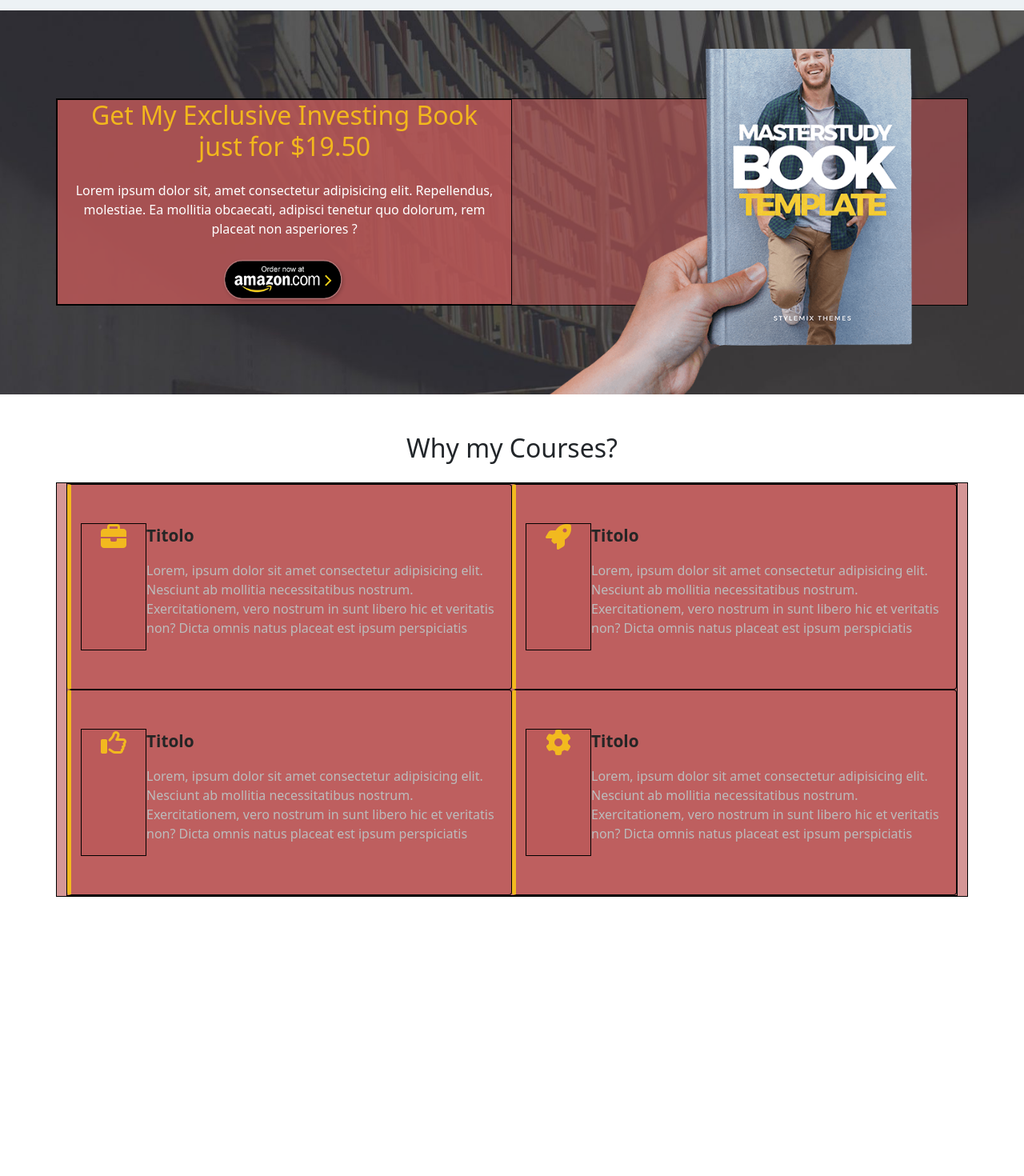
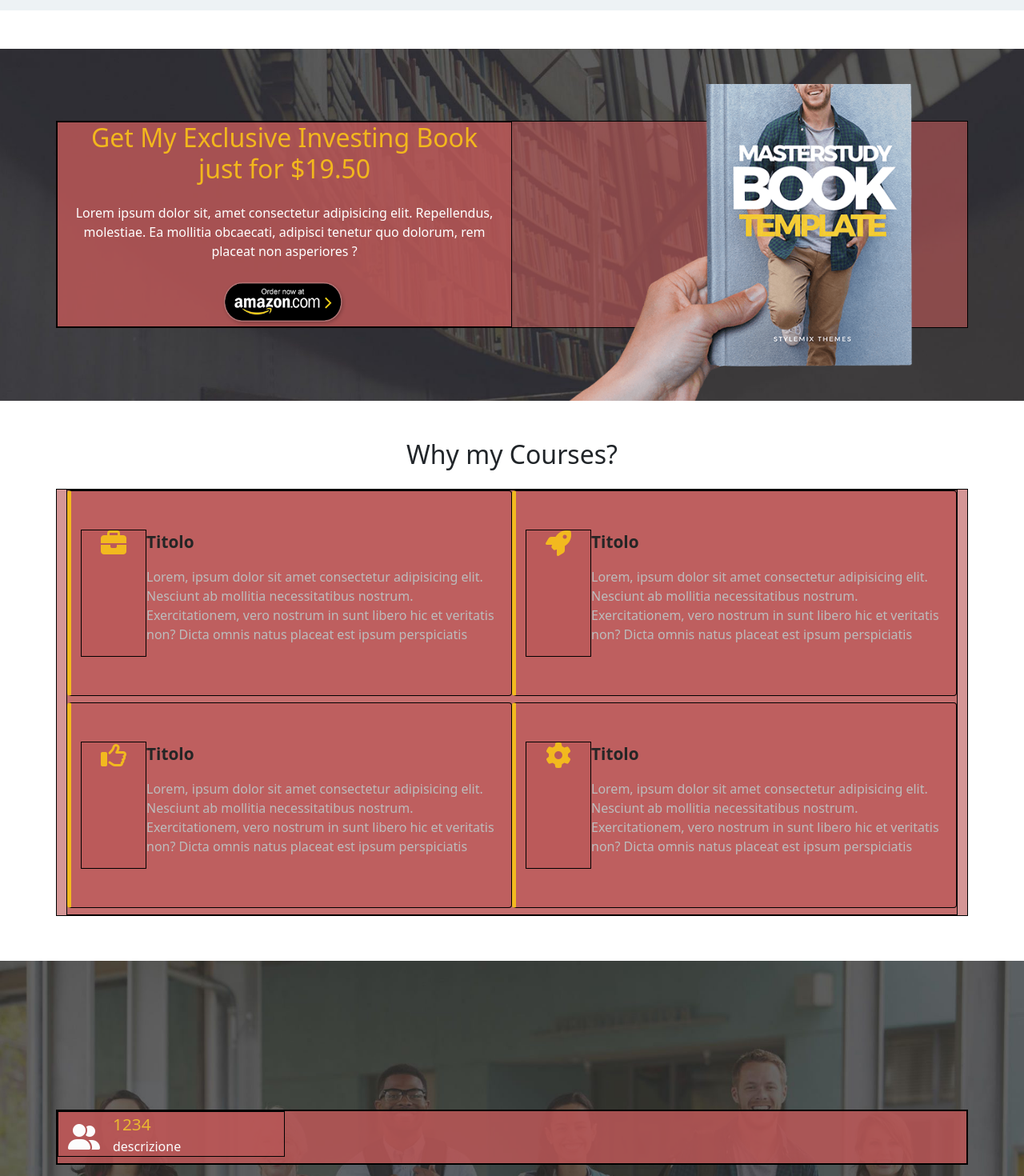
Before and after one commit to Silvia-Du/proj-html-vuejs, a Vue app: page / in a window 1280 px wide. Shown: the part 1960-3430 px from the top of the page at 80% size. Before the commit the page ends 3089 px from the top, so only its background shows below. Built offline with nearby package versions, Linux system fonts and the light colour scheme.

Commit message:
Fine Performance Data provvisorio

```diff
--- /dev/null
+++ b/src/components/CallToActOffer.vue
@@ -0,0 +1,54 @@
+<template>
+
+  <div class="row">
+
+    <div class="col-12 col-md-6 debug d-flex flex-column align-items-center text-center">
+      <h2 class="mb-4">Get My Exclusive Investing Book just for $19.50</h2>
+      <p class="mb-4">Lorem ipsum dolor sit, amet consectetur adipisicing elit. Repellendus, molestiae. Ea mollitia obcaecati, adipisci tenetur quo dolorum, rem placeat non asperiores ?
+      </p>
+      <img src="../assets/img/amazon.png" alt="amazon-logo">
+    </div>
+
+    <div class="img-hover"></div>
+
+  </div>
+
+</template>
+
+<script>
+export default {
+  name: 'CattToActOffer'
+}
+</script>
+
+<style lang="scss" scoped>
+@import '../assets/style/vars.scss';
+
+  h2{
+    color: $mainYellow;
+  }
+  p{
+    color: white;
+  }
+  img{
+    max-width: 155px;
+  }
+  .img-hover{
+    object-fit: cover;
+    background-image: url(../assets/img/book.png);
+    background-size: cover;
+    background-position: center;
+    position: absolute;
+    height: 90%;
+    width: 500px;
+    bottom: 0;
+    left: 50%;
+  }
+
+  @media screen and (max-width: 768px ){
+    .img-hover{
+      display: none;
+    }
+  }
+
+</style>
--- a/src/components/ContainerFullW.vue
+++ b/src/components/ContainerFullW.vue
@@ -1,67 +1,43 @@
 <template>
-  <div class="sd-row d-flex align-items-center">
+  <div :class="[{'bg-library': type === 'Cta'},{'bg-people': type === 'performance'}]"
+  class="sd-row d-flex align-items-center">
     <div class="container debug">
-      <div class="row">
-        <div class="col-12 col-md-6 debug d-flex flex-column align-items-center text-center">
-          <h2 class="mb-4">Get My Exclusive Investing Book just for $19.50</h2>
-          <p class="mb-4">Lorem ipsum dolor sit, amet consectetur adipisicing elit. Repellendus, molestiae. Ea mollitia obcaecati, adipisci tenetur quo dolorum, rem placeat non asperiores ?</p>
-          <img src="../assets/img/amazon.png" alt="amazon-logo">
-        </div>
-        <!-- <div class="col-6 d-none d-md-block debug">
-          </div> -->
-          <div class="img-hover">
-            <!-- <img class="img-hover debug" src="../assets/img/book.png" alt="book-img"> -->
-            </div>
-      </div>
+      <CallToActOffer v-show="type === 'Cta'" />
+      <PerformanceComp v-show="type === 'performance'"/>
     </div>
   </div>
 </template>
 
 <script>
+import CallToActOffer from './CallToActOffer.vue';
+import PerformanceComp from './PerformanceComp.vue';
 export default {
-  name: 'ContainerFullW'
+    name: "ContainerFullW",
+    components: { CallToActOffer, PerformanceComp },
+    props: {
+      type: String
+    },
+
 }
 </script>
 
 <style lang="scss" scoped>
-@import '../assets/style/vars.scss';
 
-  .sd-row{
-    height: 60vh;
-    background-image: url(../assets/img/slider_1-1917x607-1914x606.jpg);
-    background-position: center;
-    background-size: cover;
-    position: relative;
+.sd-row{
+  height: 55vh;
+  background-size: cover;
+  position: relative;
+}
 
-    h2{
-      color: $mainYellow;
-    }
-    p{
-      color: white;
-    }
+.bg-library{
+  background-image: url(../assets/img/slider_1-1917x607-1914x606.jpg);
+  background-position: center;
+}
 
-    img{
-      max-width: 155px;
-    }
+.bg-people{
+  background-image: url(../assets/img/counter-1919x1101.jpg);
+  background-position: top;
+}
 
-    .img-hover{
-      object-fit: cover;
-      background-image: url(../assets/img/book.png);
-      background-size: cover;
-      background-position: center;
-      position: absolute;
-      height: 90%;
-      width: 500px;
-      bottom: 0;
-      left: 50%;
-    }
-
-  }
-
-  @media screen and (max-width: 768px ){
-    .img-hover{
-      display: none;
-    }
-  }
 
 </style>
--- a/src/components/CoursesComp.vue
+++ b/src/components/CoursesComp.vue
@@ -1,6 +1,6 @@
 <template>
   <div :class="{'bg-color': type === 'New Courses'}"
-  class="courses pt-5 pb-2 text-center">
+  class="courses pt-5 pb-2 text-center mb-5">
     <h2 class="mb-4">{{type}}</h2>
     <div class="container debug">
       <!-- card new course -->
--- a/src/components/InfoCourseCard.vue
+++ b/src/components/InfoCourseCard.vue
@@ -3,7 +3,7 @@
     <div class="container debug">
       <div class="row">
         <!-- Card -->
-        <div class="card col-12 col-md-6 debug d-flex flex-row py-5">
+        <div class="card col-12 col-md-6 debug d-flex flex-row py-5 mb-2">
           <div class="debug px-4">
             <i class="fa-solid fa-briefcase"></i>
           </div>
@@ -13,7 +13,7 @@
           </div>
         </div>
         <!-- Card -->
-        <div class="card col-12 col-md-6 debug d-flex flex-row py-5">
+        <div class="card col-12 col-md-6 debug d-flex flex-row py-5 mb-2">
           <div class="debug px-4">
             <i class="fa-solid fa-rocket"></i>
           </div>
@@ -23,7 +23,7 @@
           </div>
         </div>
         <!-- Card -->
-        <div class="card col-12 col-md-6 debug d-flex flex-row py-5">
+        <div class="card col-12 col-md-6 debug d-flex flex-row py-5 mb-2">
           <div class="debug px-4">
             <i class="fa-regular fa-thumbs-up"></i>
           </div>
@@ -33,7 +33,7 @@
           </div>
         </div>
         <!-- Card -->
-        <div class="card col-12 col-md-6 debug d-flex flex-row py-5">
+        <div class="card col-12 col-md-6 debug d-flex flex-row py-5 mb-2">
           <div class="debug px-4">
             <i class="fa-solid fa-gear"></i>
           </div>
--- /dev/null
+++ b/src/components/PerformanceComp.vue
@@ -0,0 +1,42 @@
+<template>
+  <div class="data debug row">
+
+    <div class="col-6 col-md-3 d-flex align-items-end debug mb-2">
+      <i class="fa-solid fa-user-group mb-2 me-3"></i>
+      <div class="text-box">
+        <p>1234</p>
+        <p>descrizione</p>
+      </div>
+    </div>
+
+
+  </div>
+</template>
+
+<script>
+export default {
+  name: 'PerformanceComp'
+}
+</script>
+
+<style lang="scss" scoped>
+
+.data{
+  color: #fcfcfc;
+
+  & p:first-child{
+    font-size: 1.3rem;
+    color: #eab830;
+  }
+
+  i{
+    font-size: 2rem;
+  }
+
+  p{
+    margin-bottom: 0;
+  }
+}
+
+
+</style>
--- a/src/components/mainComp.vue
+++ b/src/components/mainComp.vue
@@ -17,9 +17,13 @@
     <AboutComp />
     <!-- new course -->
     <CoursesComp :type="'New Courses'"/>
-    <ContainerFullW />
+    <!-- cta book -->
+    <ContainerFullW :type="'Cta'" />
     <!-- about Course -->
     <CoursesComp :type="'Why my Courses?'"/>
+    <!-- performance -->
+    <ContainerFullW :type="'performance'"/>
+
 
   </div>
 </template>
```
